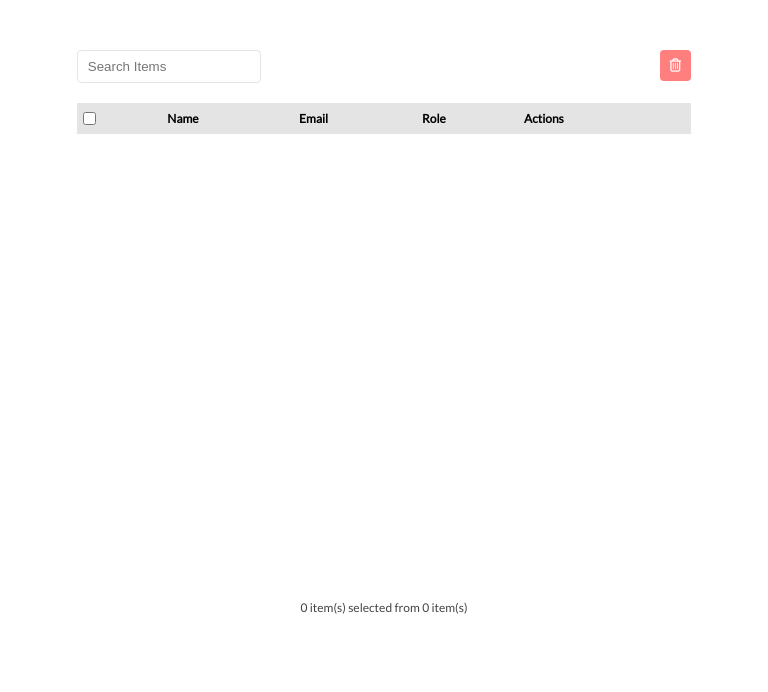
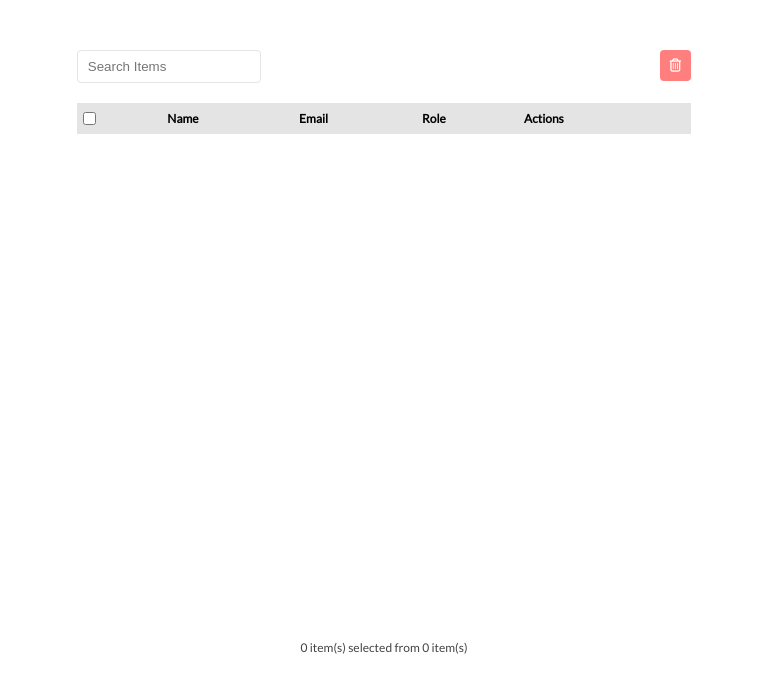
Before and after one commit to MarNawar/HireQuotient_Assignment_2, a plain HTML site: page index.html in a window 768 px wide. Drawn offline with Linux system fonts and the light colour scheme; no server answers.

Commit message:
css updated

```diff
--- a/style.css
+++ b/style.css
@@ -156,7 +156,7 @@ table {
 
   .pagination-results-update{
     position: fixed;
-    bottom: 15%;
+    bottom: 10%;
     width: 80%;
     height: 10%;
     margin: 0 10%;
```
